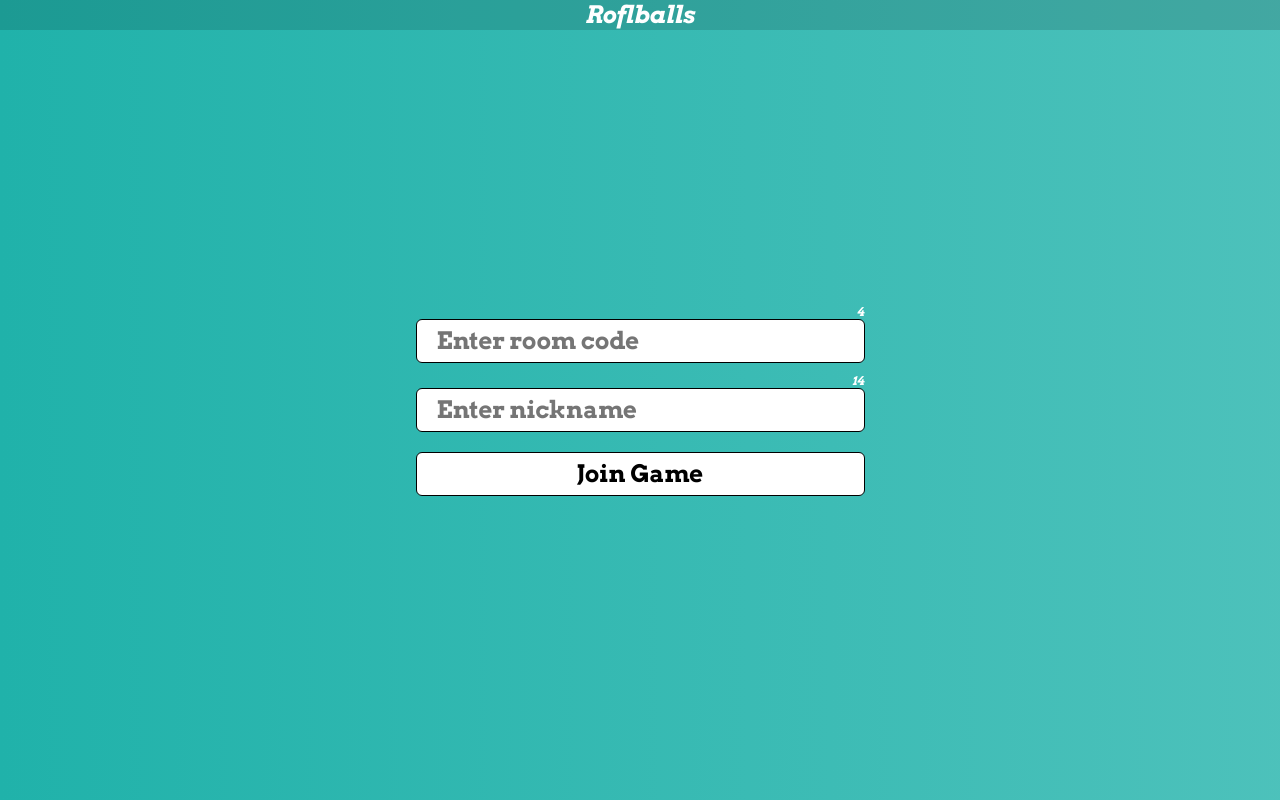
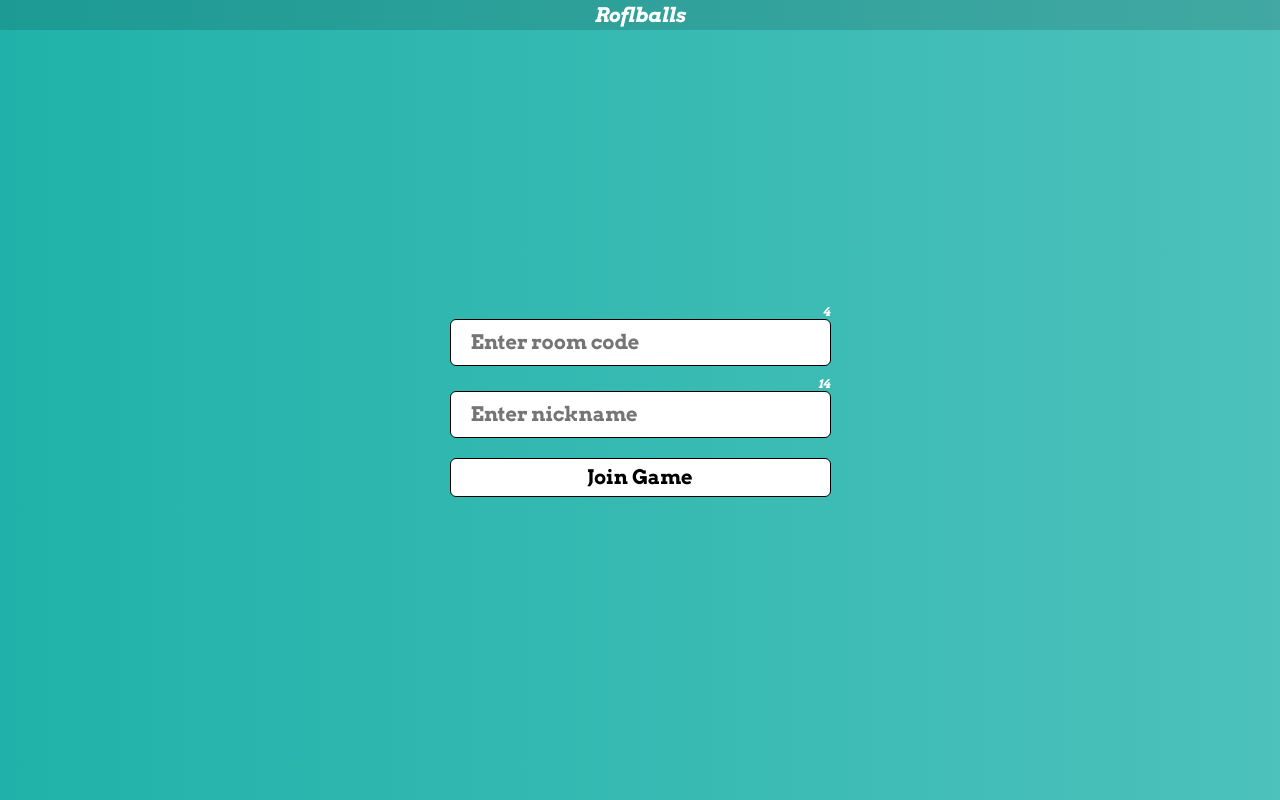
Before and after one commit to bennettgh/nye-game, a React (Vite) app in the folder game-client/: page / in a window 1280 px wide. Built offline with nearby package versions, Linux system fonts and the light colour scheme.

Commit message:
gitacp command

```diff
--- a/game-client/src/components/Button.tsx
+++ b/game-client/src/components/Button.tsx
@@ -9,7 +9,7 @@ const ButtonContainer = styled.button`
   border-radius: 6px;
   border: unset;
   border: 1px solid #000;
-  padding: 6px 20px;
+  padding: 10px 20px;
   background: #fff;
   font-size: 1rem;
 `;
--- a/game-client/src/components/Input.tsx
+++ b/game-client/src/components/Input.tsx
@@ -8,7 +8,7 @@ export const InputContainer = styled.input`
   font-size: 1rem;
   font-weight: 800;
   font-style: normal;
-  padding: 6px 20px;
+  padding: 10px 20px;
   border-radius: 6px;
   border: unset;
   border: 1px solid #000;
--- a/game-client/src/index.css
+++ b/game-client/src/index.css
@@ -6,7 +6,7 @@
 
 html,
 body {
-  font-size: 24px;
+  font-size: 20px;
 }
 
 @font-face {
--- a/game-client/src/pages/Game/Question.tsx
+++ b/game-client/src/pages/Game/Question.tsx
@@ -9,42 +9,44 @@ const Container = styled.div`
   flex-direction: column;
   align-items: center;
   width: 100%;
+  padding: 20px;
 `;
 
 const Prompt = styled.p`
   font-family: "Arvo";
   color: #fff;
   text-align: center;
-  margin-bottom: 20px;
+  margin-bottom: 60px;
 `;
 
 const H2 = styled.h2`
   font-family: "Arvo";
   color: #fff;
   text-align: center;
-  margin-top: 20px;
+  margin-bottom: 10px;
 `;
 
 const Input = styled.input`
   font-family: "Arvo";
   padding: 10px;
+  font-size: 1rem;
   margin: 10px 0;
   border-radius: 5px;
   width: 100%;
-  border: 1px solid #ccc;
+  border: 2px solid #000;
 `;
 
 const Button = styled.button`
   font-family: "Arvo";
   font-style: italic;
   font-weight: 700;
+  font-size: 1rem;
   padding: 10px;
-  background-color: transparent;
-  border: 1px solid #fff;
-  color: white;
+  background-color: white;
+  border: 2px solid #000;
+  color: black;
   margin-top: 20px;
   border-radius: 6px;
-  width: 100px;
   cursor: pointer;
 `;
 
--- a/game-client/src/pages/Game/Voting.tsx
+++ b/game-client/src/pages/Game/Voting.tsx
@@ -54,10 +54,11 @@ export function Voting(): JSX.Element {
   return (
     <GradientBackground>
       <Container>
+        {voteSubmitted ? (
+          <Title>Vote submitted</Title>
+        ) : (
+          <>
             <Title>Vote for the best answer:</Title>
-        {voteSubmitted ? (
-          <p>Vote submitted</p>
-        ) : (
             <AnswersContainer>
               {answers
                 .filter((answer) => answer.userId !== self.userId)
@@ -70,6 +71,7 @@ export function Voting(): JSX.Element {
                   </AnswerCard>
                 ))}
             </AnswersContainer>
+          </>
         )}
       </Container>
     </GradientBackground>
--- a/game-client/src/pages/Lobby.tsx
+++ b/game-client/src/pages/Lobby.tsx
@@ -39,8 +39,8 @@ const AvatarContainer = styled.div`
 `;
 
 const StyledImage = styled.img<{ isSelected?: boolean }>`
-  width: 80px;
-  height: 80px;
+  width: 90px;
+  height: 90px;
   cursor: ${(props) => (props.isSelected ? "not-allowed" : "pointer")};
   opacity: ${(props) => (props.isSelected ? 0.2 : 1)};
 `;
@@ -69,6 +69,7 @@ const Title = styled.h2`
   color: #fff;
   text-align: center;
   margin-bottom: 40px;
+  font-size: 1.3rem;
 `;
 
 export function Lobby(): JSX.Element {
```
Also changed, not shown: 2 other files (tests, documents, lock files or other folders). Lines whose indentation alone changed are shown as unchanged.
